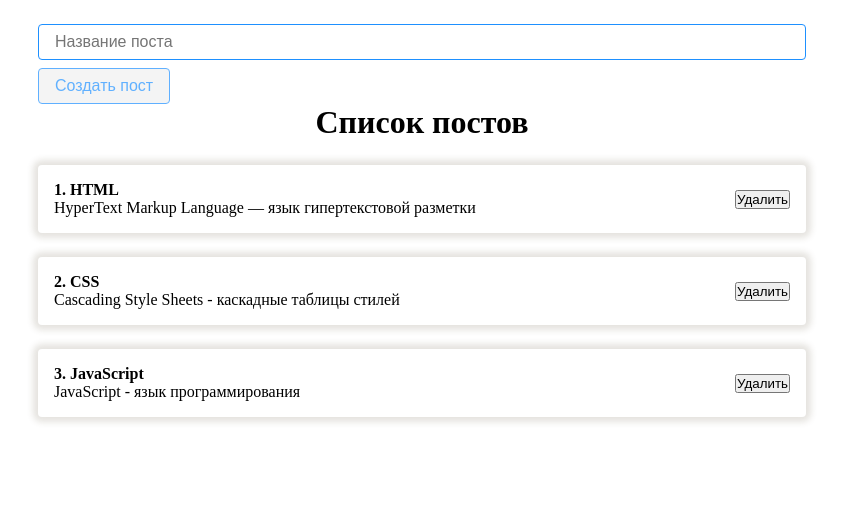
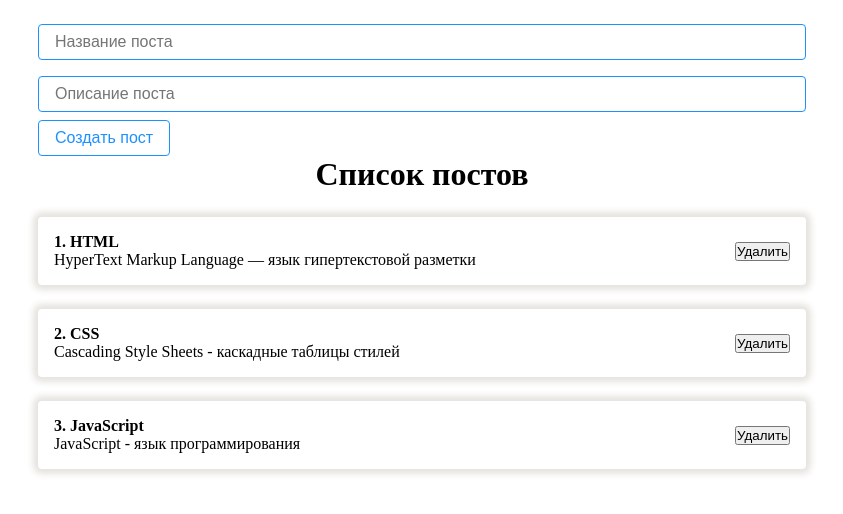
Before and after one commit to Johnsterr/React-Fundamentals, a React (Create React App) app: page / in a window 1280 px wide. Shown: the top 514 px of the page, without its empty margins (218-1061 px from the left). Built offline with nearby package versions, Linux system fonts and the light colour scheme.

Commit message:
Two-way data binding with controlled component

```diff
--- a/src/App.jsx
+++ b/src/App.jsx
@@ -10,10 +10,27 @@ function App() {
     { id: 2, title: "CSS", body: "Cascading Style Sheets - каскадные таблицы стилей" },
     { id: 3, title: "JavaScript", body: "JavaScript - язык программирования" },
   ]);
+
+  const [title, setTitle] = useState("");
+
+  const addNewPost = (event) => {
+    event.preventDefault();
+    console.log(title);
+  };
+
   return (
     <div className="App">
-      <Input type="text" placeholder="Название поста" />
-      <Button disabled>Создать пост</Button>
+      <form>
+        {/* Управляемый компонент */}
+        <Input
+          type="text"
+          placeholder="Название поста"
+          value={title}
+          onChange={event => setTitle(event.target.value)}
+        />
+        <Input type="text" placeholder="Описание поста" />
+        <Button onClick={addNewPost}>Создать пост</Button>
+      </form>
       <PostList posts={posts} title="Список постов" />
     </div>
   );
```
